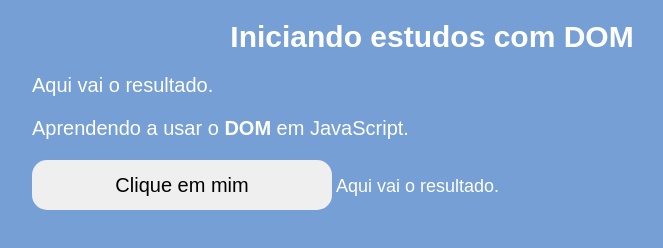
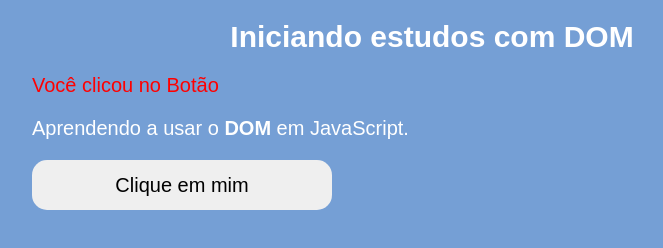
Before and after one commit to maunareis/javascript, a plain HTML site: page aula09/ex005.html in a window 1280 px wide. Both pictures are taken after a click on the button "Clique em mim". Shown: the whole page, without its empty margins (208-871 px from the left). Drawn offline with Linux system fonts and the light colour scheme.

Commit message:
Atualizando ex005

```diff
--- a/aula09/ex005.html
+++ b/aula09/ex005.html
@@ -34,12 +34,17 @@
 </head>
 <body>
     <h1>Iniciando estudos com DOM</h1>
-    <p>Aqui vai o resultado.</p>
+    <p id="res"><strong>Aqui vai o resultado.</strong></p>
     <p>Aprendendo a usar o <strong>DOM</strong> em JavaScript.</p>
-    <button>Clique em mim</button>
+    <button onclick="clicar()">Clique em mim</button>
     <script>
-        var p1 = document.getElementsByTagName('p')[0]
-        document.write(p1.innerHTML)
+        // var p1 = document.getElementsByTagName('p')[0]
+        // document.write(p1.innerHTML)
+        var res = window.document.querySelector('p#res')
+        function clicar() {
+            res.innerHTML = 'Você clicou no Botão'
+            res.style.color= 'red'
+        }
     </script>
 </body>
 </html>
```
